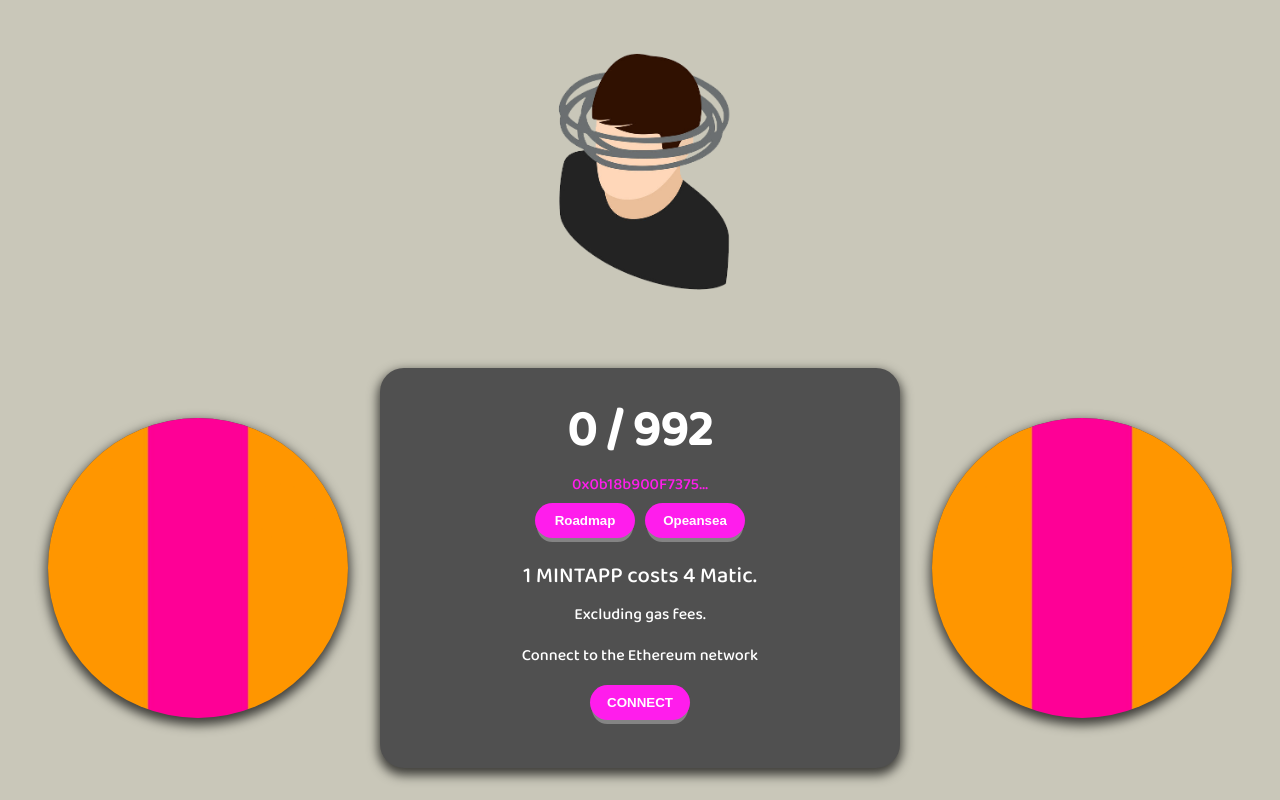
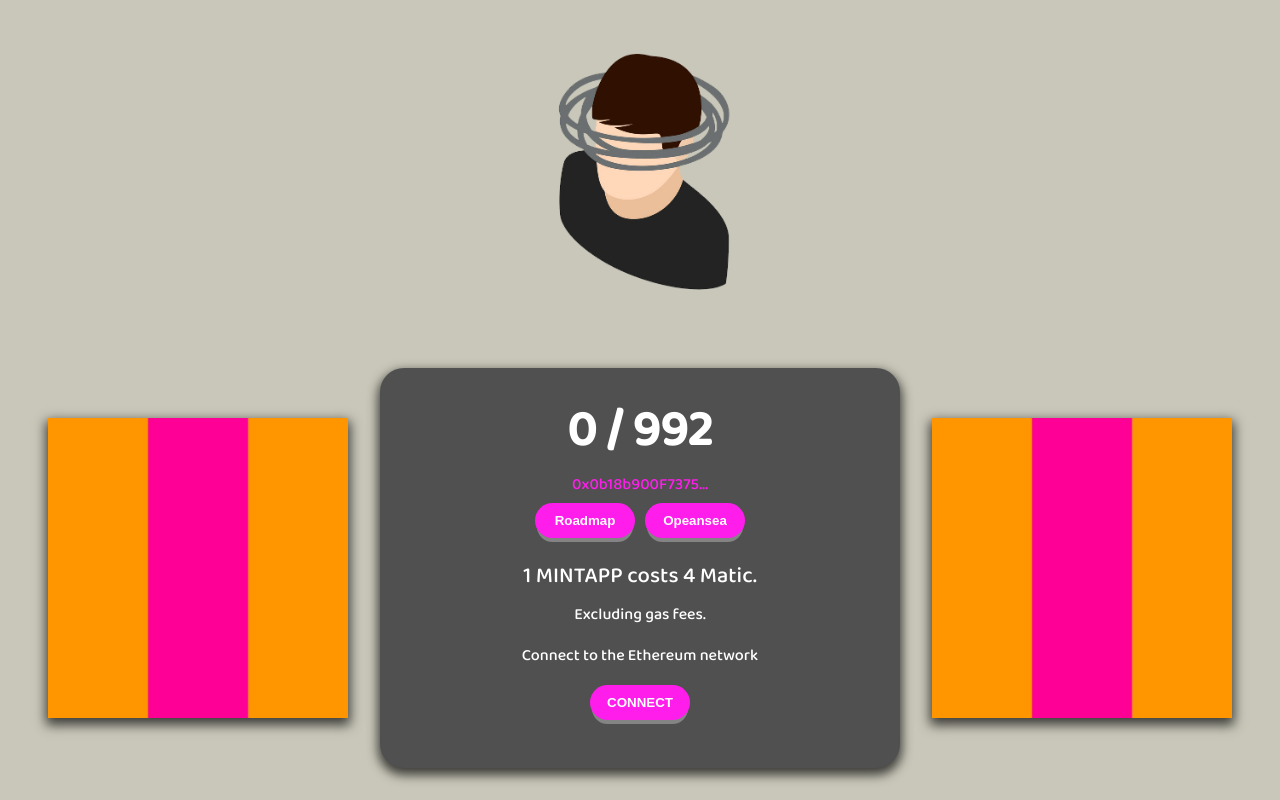
Before and after one commit to hanandito/nft-minting-app, a React (Create React App) app: page / in a window 1280 px wide. Shown: the top 800 px of the page. Built offline with nearby package versions, Linux system fonts and the light colour scheme.

Commit message:
initial commit

```diff
--- a/src/App.js
+++ b/src/App.js
@@ -77,7 +77,6 @@
 export const StyledImg = styled.img`
   box-shadow: 0px 5px 11px 2px rgba(0, 0, 0, 0.7);
   background-color: var(--accent);
-  border-radius: 100%;
   width: 200px;
   @media (min-width: 900px) {
     width: 250px;
```
